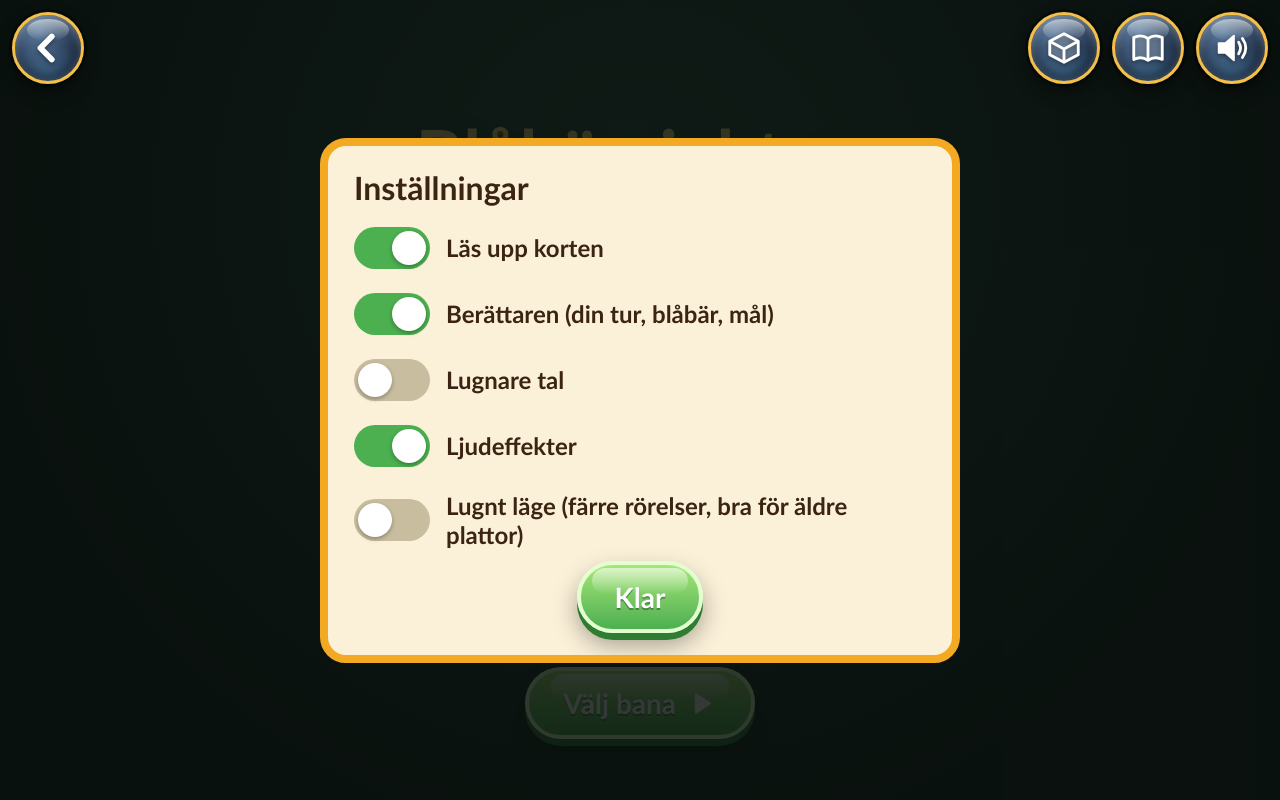
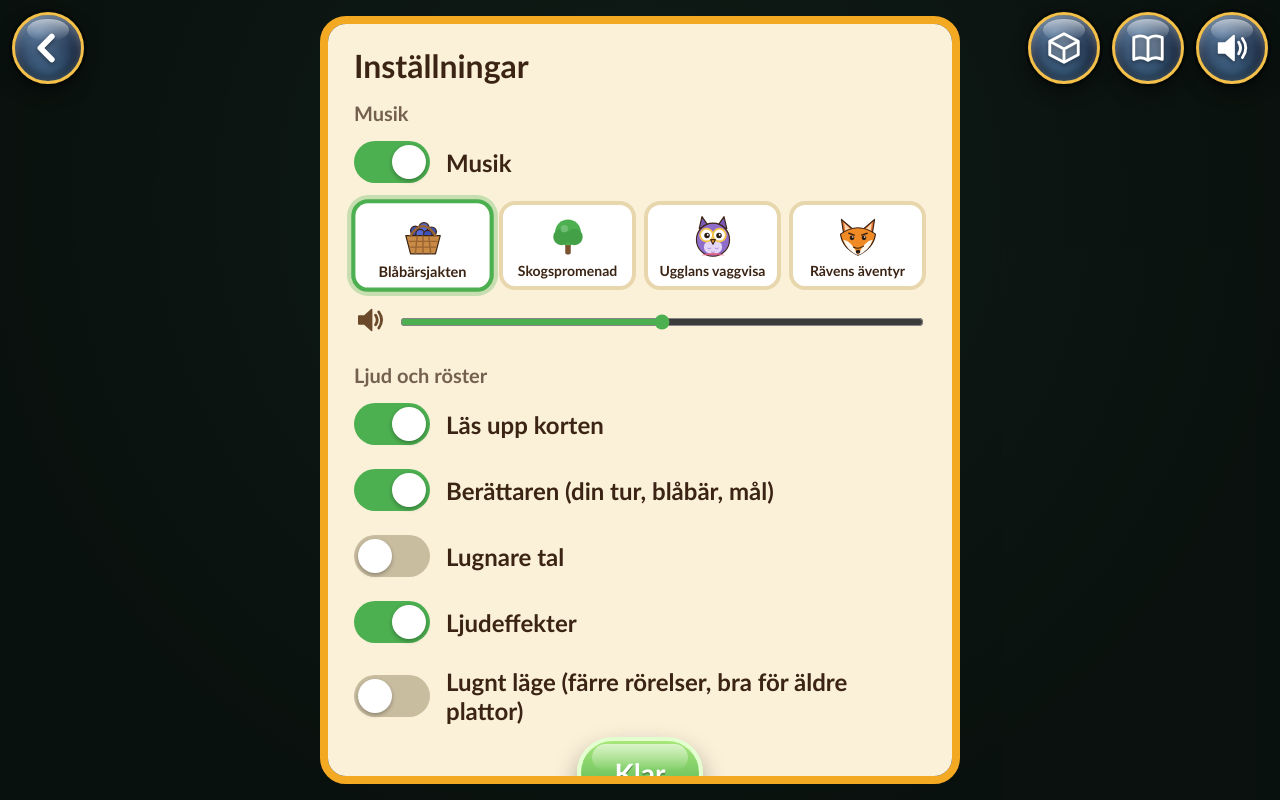
Before and after one commit to Zekath85/blabarsjakten, a website with bundled scripts: page www/games/blabarsjakten/index.html in a window 1280 px wide. Both pictures are taken after a click on the button 1232 px from the left and 48 px from the top of the page. Built offline with nearby package versions, Linux system fonts and the light colour scheme.

Commit message:
Bakgrundsmusik: lugn menymusik och fyra egna låtar i Blåbärsjakten
- Musikmotor (shared/music.js) som spelar syntmusik direkt i plattan, utan ljudfiler.
- Menymusik (shared/menu-song.js): lugn och svävande, i Spelhörnan och spelens menyer.
- Blåbärsjaktens låtar (songs.js): Blåbärsjakten (tema), Skogspromenad, Ugglans vaggvisa, Rävens äventyr.
- Spelmusiken startar vid Starta och går på repeat. Nytt spel går tillbaka till menymusiken.
- Inställningar: musik av/på, välj låt och volym.
- Musiken sänks när någon pratar.

Co-Authored-By: Claude Opus 5.5 <noreply@anthropic.com>

```diff
--- a/www/games/blabarsjakten/game.css
+++ b/www/games/blabarsjakten/game.css
@@ -614,3 +614,15 @@ body[data-season="autumn"] .sky { background: linear-gradient(#f2a65a, #ffd9a8 6
 body[data-season="winter"] .far-hills path { fill: #e8f1f8; } body[data-season="winter"] .far-hills path.near { fill: #d4e3ee; }
 body[data-season="autumn"] .far-hills path { fill: #c99a4a; } body[data-season="autumn"] .far-hills path.near { fill: #b37f36; }
 body.calm .cloud { animation: none; }
+
+/* ---------- Musik i inställningarna ---------- */
+.panel-sub { margin: 16px 0 4px; font-size: 20px; opacity: .7; }
+.songs { display: grid; grid-template-columns: repeat(4, 1fr); gap: 8px; margin: 6px 0; }
+.song { display: flex; flex-direction: column; align-items: center; gap: 4px; padding: 8px 4px; border-radius: 16px; background: #fff; border: 4px solid #e8d7ad; color: var(--ink); }
+.song svg { width: 46px; height: 46px; }
+.song small { font-size: 14px; font-weight: 800; text-align: center; line-height: 1.1; }
+.song.on { border-color: #4caf50; box-shadow: 0 0 0 4px rgba(76,175,80,.3); transform: scale(1.04); }
+.volume { display: flex; align-items: center; gap: 12px; padding: 8px 0; }
+.volume svg { width: 32px; height: 32px; color: #6b4a2b; }
+.volume input { flex: 1; accent-color: #4caf50; height: 30px; }
+@media (max-width: 560px) { .songs { grid-template-columns: repeat(2, 1fr); } }
--- a/www/games/blabarsjakten/game.js
+++ b/www/games/blabarsjakten/game.js
@@ -6,6 +6,9 @@ import { renderScenery, THEMES, SCENE_CELLS } from './scenery.js';
 import { stop, playClip, sfx, settings } from '../../shared/audio.js';
 import { avatar, robot, OPTIONS, DEFAULT_LOOKS } from '../../shared/avatar.js';
 import { confirmQuit } from '../../shared/dialog.js';
+import { music } from '../../shared/music.js';
+import { MENU_SONG } from '../../shared/menu-song.js';
+import { SONGS } from './songs.js';
 import { ICONS, medal, sizeIcon, fillIcons } from '../../shared/icons.js';
 
 // Inspelad röst för kortet (filer från "npm run voices").
@@ -295,6 +298,7 @@ $('#startBtn').onclick = startGame;
 function startGame() {
   sfx.good();
   setSeason(seasonPick, true);
+  music.play(SONGS[settings.get('song')] || SONGS.theme);
   const who = lineup();
   game = L.createGame(who.map(p => p.name), board);
   shown.length = 0;
@@ -781,7 +785,7 @@ function showPodium() {
   const winners = list.filter(r => r.rank === 1).map(r => r.player.name);
   say(winners.length > 1 ? 'tie' : 'win');
 }
-$('#againBtn').onclick = () => { $('#podium').hidden = true; renderSetup(); show('setup'); };
+$('#againBtn').onclick = () => { $('#podium').hidden = true; renderSetup(); show('setup'); music.play(MENU_SONG); };
 $('#menuBtn').onclick = () => (location.href = '../../index.html');
 
 // ---------- Knappar högst upp ----------
@@ -790,15 +794,36 @@ $('#backBtn').onclick = async () => {
   location.href = '../../index.html';
 };
 const soundIcon = () => ($('#soundBtn').innerHTML = `<svg viewBox="0 0 40 40"><path d="M6 15 H13 L22 7 V33 L13 25 H6Z" fill="#fff" stroke="#fff" stroke-width="2" stroke-linejoin="round"/>${
-  ['cards', 'guide', 'sfx'].some(settings.get)
+  ['cards', 'guide', 'sfx', 'music'].some(settings.get)
     ? '<path d="M27 14 Q31 20 27 26 M31 10 Q38 20 31 30" fill="none" stroke="#fff" stroke-width="3" stroke-linecap="round"/>'
     : '<path d="M28 15 L36 25 M36 15 L28 25" stroke="#ff8a80" stroke-width="3.5" stroke-linecap="round"/>'}</svg>`);
+const SONG_ICON = { theme: ART.basket, walk: ART.tree, lullaby: ART.owl, fox: ART.fox };
+const inGame = () => game && !game.over;
+function renderSongs() {
+  $('#songList').innerHTML = Object.entries(SONGS).map(([key, s]) =>
+    `<button class="song ${key === settings.get('song') ? 'on' : ''}" data-song="${key}">${SONG_ICON[key] || ''}<small>${s.name}</small></button>`).join('');
+}
 $('#soundBtn').onclick = () => {
   document.querySelectorAll('[data-pref]').forEach(cb => (cb.checked = settings.get(cb.dataset.pref)));
+  $('#musicVol').value = settings.get('musicVol');
+  renderSongs();
   $('#soundPanel').hidden = false;
 };
+$('#songList').onclick = e => {
+  const key = e.target.closest('.song')?.dataset.song;
+  if (!key) return;
+  settings.set('song', key);
+  if (!settings.get('music')) settings.set('music', true);
+  $('#soundPanel').querySelector('[data-pref="music"]').checked = true;
+  music.play(SONGS[key]); // spela direkt, så man hör hur den låter
+  renderSongs();
+};
+$('#musicVol').oninput = e => settings.set('musicVol', +e.target.value);
 $('#soundPanel').onchange = e => { settings.set(e.target.dataset.pref, e.target.checked); soundIcon(); };
-$('#closeSoundBtn').onclick = () => ($('#soundPanel').hidden = true);
+$('#closeSoundBtn').onclick = () => {
+  $('#soundPanel').hidden = true;
+  if (!inGame()) music.play(MENU_SONG);
+};
 soundIcon();
 $('#rulesBtn').onclick = () => ($('#rules').hidden = false);
 
@@ -837,5 +862,7 @@ function watchSpeed() {
   requestAnimationFrame(tick);
 }
 
+addEventListener('pointerdown', () => { if (!music.playing) music.play(inGame() ? SONGS[settings.get('song')] || SONGS.theme : MENU_SONG); }, { once: true });
+
 fillIcons();
 renderSetup();
--- a/www/games/blabarsjakten/index.html
+++ b/www/games/blabarsjakten/index.html
@@ -141,6 +141,11 @@
   <div class="overlay" id="soundPanel" hidden>
     <div class="panel">
       <h2>Inställningar</h2>
+      <h3 class="panel-sub">Musik</h3>
+      <label class="toggle"><input type="checkbox" data-pref="music"><span></span>Musik</label>
+      <div class="songs" id="songList"></div>
+      <label class="volume" aria-label="Musikens volym"><span data-icon="speaker"></span><input type="range" id="musicVol" min="0" max="1" step="0.05"></label>
+      <h3 class="panel-sub">Ljud och röster</h3>
       <label class="toggle"><input type="checkbox" data-pref="cards"><span></span>Läs upp korten</label>
       <label class="toggle"><input type="checkbox" data-pref="guide"><span></span>Berättaren (din tur, blåbär, mål)</label>
       <label class="toggle"><input type="checkbox" data-pref="slow"><span></span>Lugnare tal</label>
--- /dev/null
+++ b/www/games/blabarsjakten/songs.js
@@ -0,0 +1,67 @@
+// Blåbärsjaktens egna låtar (originalmusik). Spelas av shared/music.js.
+// Melodin skrivs i åttondelar: 8 toner per takt. '.' = paus, '-' = håll kvar tonen.
+export const SONGS = {
+  // Temalåten: glad och studsig, med syntmelodi, arpeggio och trummor.
+  theme: {
+    name: 'Blåbärsjakten',
+    bpm: 124,
+    chords: ['C', 'G', 'Am', 'F', 'C', 'G', 'F', 'G'],
+    lead: `E5 G5 C6 G5 A5 G5 E5 .
+           D5 G5 B5 G5 A5 G5 D5 .
+           C5 E5 A5 G5 E5 C5 D5 E5
+           F5 - A5 - G5 - E5 -
+           E5 G5 C6 G5 A5 G5 E5 G5
+           B5 - A5 G5 D5 - G5 -
+           A5 G5 F5 E5 D5 C5 D5 E5
+           D5 - - - G4 - . .`,
+    leadWave: 'square', arp: 'up', bass: 'eighth', echo: 0.25,
+    drums: 'k.h.s.h.k.h.s.hh',
+  },
+  // Lugn promenad genom skogen.
+  walk: {
+    name: 'Skogspromenad',
+    bpm: 100,
+    chords: ['G', 'Em', 'C', 'D', 'G', 'Em', 'C', 'D'],
+    lead: `B4 - D5 - G5 - F#5 E5
+           E5 - - - D5 - B4 -
+           C5 - E5 - G5 - E5 -
+           D5 - - - A4 - - -
+           B4 - D5 - G5 - A5 B5
+           G5 - E5 - D5 - B4 -
+           E5 - D5 - C5 - A4 -
+           B4 - A4 - G4 - - -`,
+    leadWave: 'triangle', leadVol: 0.09, arp: 'pluck', bass: 'long', echo: 0.35,
+    drums: 'k.......h...k...',
+  },
+  // Drömsk och vacker: harpliknande arpeggio och mjuk melodi med eko.
+  lullaby: {
+    name: 'Ugglans vaggvisa',
+    bpm: 80,
+    chords: ['F', 'Am', 'Bb', 'C', 'Dm', 'Bb', 'F', 'C'],
+    lead: `A5 - - - C6 - - -
+           E5 - - - A5 - G5 -
+           F5 - - - D5 - - -
+           E5 - G5 - C6 - - -
+           D6 - C6 - A5 - - -
+           F5 - G5 - A5 - Bb5 -
+           A5 - - - F5 - - -
+           G5 - - - - - - -`,
+    leadWave: 'sine', leadVol: 0.1, arp: 'harp', pad: true, bass: 'long', echo: 0.55,
+  },
+  // Snabb retro-synthpop med pumpande bas.
+  fox: {
+    name: 'Rävens äventyr',
+    bpm: 138,
+    chords: ['Am', 'F', 'C', 'G', 'Am', 'F', 'G', 'E'],
+    lead: `A5 . C6 . E6 . C6 A5
+           A5 . C6 . F6 . E6 C6
+           G5 . C6 . E6 . G6 E6
+           D6 . B5 . G5 . B5 D6
+           E6 - D6 C6 B5 C6 A5 .
+           C6 - B5 A5 G5 A5 F5 .
+           B5 - A5 G5 D6 - B5 .
+           G#5 - B5 - E6 - - .`,
+    leadWave: 'square', leadVol: 0.065, arp: 'up', bass: 'pump', echo: 0.2,
+    drums: 'k.h.s.hkk.h.s.hh',
+  },
+};
--- a/www/shared/audio.js
+++ b/www/shared/audio.js
@@ -2,7 +2,7 @@
 // Korten och berättarens repliker är inspelade (mp3). Saknas en fil används plattans röst (speechSynthesis).
 
 // Inställningar: läs upp kort, berättaren, lugnare tal, ljudeffekter, lugnt läge (färre rörelser).
-const DEFAULTS = { cards: true, guide: true, slow: false, sfx: true, calm: false };
+const DEFAULTS = { cards: true, guide: true, slow: false, sfx: true, calm: false, music: true, musicVol: 0.5, song: 'theme' };
 let prefs = { ...DEFAULTS };
 try { prefs = { ...DEFAULTS, ...JSON.parse(localStorage.getItem('prefs') || '{}') }; } catch {}
 const listeners = [];
@@ -33,18 +33,24 @@ if (hasWebSpeech) { pickVoice(); speechSynthesis.onvoiceschanged = pickVoice; }
 function stopSpeech() {
   clip.pause();
   if (hasWebSpeech) speechSynthesis.cancel();
+  talking(false);
 }
 
 // Inspelad röst. Returnerar ett löfte som blir klart när uppläsningen är slut.
 const clip = new Audio();
+const speechListeners = [];
+export const onSpeech = fn => speechListeners.push(fn);
+const talking = on => speechListeners.forEach(fn => fn(on));
+
 export function playClip(url, text, voice = NARRATOR, kind = 'cards') {
   if (kind !== 'always' && !prefs[kind]) return Promise.resolve();
   stopSpeech();
   clip.src = url;
   clip.playbackRate = prefs.slow ? 0.85 : 1; // lugnare tal, rösten behåller sitt tonläge
   return new Promise(done => {
-    clip.onended = clip.onerror = () => done();
-    clip.play().catch(() => speak(text, voice, kind).then(done));
+    clip.onended = clip.onerror = () => { talking(false); done(); };
+    talking(true);
+    clip.play().catch(() => speak(text, voice, kind).then(() => { talking(false); done(); }));
   });
 }
 
@@ -61,7 +67,8 @@ export function speak(text, voice = NARRATOR, kind = 'guide') {
     u.voice = svVoice;
     u.pitch = voice.pitch;
     u.rate = voice.rate * (prefs.slow ? 0.85 : 1);
-    u.onend = u.onerror = done;
+    u.onend = u.onerror = () => { talking(false); done(); };
+    talking(true);
     speechSynthesis.speak(u);
   });
 }
@@ -70,10 +77,11 @@ export const stop = stopSpeech;
 // --- Ljudeffekter med Web Audio (inga ljudfiler behövs).
 // Mjuka toner med kort insvängning: låter som marimba och klockor i stället för pip.
 let ctx;
+export const getCtx = () => (ctx ||= new (window.AudioContext || window.webkitAudioContext)());
 function tone(freq, dur, { type = 'sine', vol = 0.16, delay = 0, to } = {}) {
   if (!prefs.sfx) return;
   try {
-    ctx ||= new (window.AudioContext || window.webkitAudioContext)();
+    getCtx();
     const t = ctx.currentTime + delay;
     const o = ctx.createOscillator(), g = ctx.createGain();
     o.type = type;
--- /dev/null
+++ b/www/shared/menu-song.js
@@ -0,0 +1,10 @@
+// Menymusik för Spelhörnan och spelens menyer: lugn, svävande och diskret. Ingen melodi, bara mjuka ackord.
+export const MENU_SONG = {
+  name: 'Spelhörnan',
+  bpm: 66,
+  chords: ['F', 'Am', 'Dm', 'C', 'Bb', 'F', 'Gm', 'C'],
+  lead: '',
+  swell: true,
+  bass: 'long',
+  echo: 0.4,
+};
--- /dev/null
+++ b/www/shared/music.js
@@ -0,0 +1,175 @@
+// Bakgrundsmusik som spelas med syntljud direkt i plattan (Web Audio). Inga ljudfiler, funkar utan internet.
+// Varje spel har egna låtar (t.ex. games/blabarsjakten/songs.js). Motorn är gemensam.
+//
+// En låt: { name, bpm, chords: ['C','G','Am','F', ...] (ett ackord per takt),
+//   lead: 'E5 G5 C6 . - ...' (åttondelar, 8 per takt; '.' = paus, '-' = håll kvar),
+//   leadWave, arp: 'up' | 'harp' | 'pluck' | null, bass: 'eighth' | 'pump' | 'long', drums: 16 tecken per takt (k=kick, s=virvel, h=hihat, .=tyst),
+//   pad: true/false, echo: 0..1 }
+import { settings, getCtx, onSpeech } from './audio.js';
+
+const NAMES = { C: 0, D: 2, E: 4, F: 5, G: 7, A: 9, B: 11 };
+const freqOf = midi => 440 * Math.pow(2, (midi - 69) / 12);
+// 'C#5', 'Bb4', 'E6' -> MIDI-nummer
+function midiOf(note) {
+  const m = /^([A-G])([#b]?)(\d)$/.exec(note);
+  if (!m) return null;
+  return 12 * (+m[3] + 1) + NAMES[m[1]] + (m[2] === '#' ? 1 : m[2] === 'b' ? -1 : 0);
+}
+// 'Am', 'F', 'Bb', 'E' -> [grundton, ters, kvint] som MIDI i oktav 4
+function chordOf(name) {
+  const m = /^([A-G][#b]?)(m?)$/.exec(name);
+  const root = midiOf(m[1] + '4');
+  return [root, root + (m[2] ? 3 : 4), root + 7];
+}
+
+let ctx, master, musicBus, echo, song = null, timer = null, step = 0, nextTime = 0, noise, ducked = false;
+
+function setup() {
+  if (master) return;
+  ctx = getCtx();
+  master = ctx.createGain();
+  master.connect(ctx.destination);
+  // Mjukt eko gör ljudet större och vackrare.
+  echo = ctx.createDelay(1);
+  const fb = ctx.createGain(), wet = ctx.createGain(), tone = ctx.createBiquadFilter();
+  tone.type = 'lowpass'; tone.frequency.value = 2400;
+  fb.gain.value = 0.32; wet.gain.value = 0.35;
+  echo.connect(tone); tone.connect(fb); fb.connect(echo); tone.connect(wet); wet.connect(master);
+  musicBus = ctx.createGain();
+  musicBus.connect(master);
+  // Brus till trummorna (en gång).
+  noise = ctx.createBuffer(1, ctx.sampleRate * 0.3, ctx.sampleRate);
+  const d = noise.getChannelData(0);
+  for (let i = 0; i < d.length; i++) d[i] = Math.random() * 2 - 1;
+  applyVolume();
+}
+
+function applyVolume() {
+  if (!master) return;
+  const v = settings.get('music') ? settings.get('musicVol') : 0;
+  master.gain.setTargetAtTime(v * 0.5 * (ducked ? 0.35 : 1), ctx.currentTime, 0.15);
+}
+
+// En ton med mjuk början och slut. wave: 'square' | 'triangle' | 'sawtooth' | 'sine'.
+function voice(midi, t, dur, { wave = 'square', vol = 0.1, cutoff = 3000, toEcho = 0, vibrato = 0 } = {}) {
+  const o = ctx.createOscillator(), g = ctx.createGain(), f = ctx.createBiquadFilter();
+  o.type = wave;
+  o.frequency.setValueAtTime(freqOf(midi), t);
+  if (vibrato) {
+    const lfo = ctx.createOscillator(), lg = ctx.createGain();
+    lfo.frequency.value = 5.5; lg.gain.value = freqOf(midi) * 0.006 * vibrato;
+    lfo.connect(lg).connect(o.frequency); lfo.start(t + 0.08); lfo.stop(t + dur + 0.1);
+  }
+  f.type = 'lowpass'; f.frequency.value = cutoff;
+  g.gain.setValueAtTime(0.0001, t);
+  g.gain.exponentialRampToValueAtTime(vol, t + 0.015);
+  g.gain.setTargetAtTime(vol * 0.6, t + 0.05, 0.1);
+  g.gain.setTargetAtTime(0.0001, t + dur, 0.06);
+  o.connect(f).connect(g).connect(musicBus);
+  if (toEcho) { const s = ctx.createGain(); s.gain.value = toEcho; g.connect(s).connect(echo); }
+  o.start(t); o.stop(t + dur + 0.4);
+}
+
+// Långsam, mjuk ackordmatta (för menyn): tonar in och ut, lätt svävande.
+function swell(midi, t, dur, k) {
+  const o = ctx.createOscillator(), o2 = ctx.createOscillator(), g = ctx.createGain(), f = ctx.createBiquadFilter();
+  o.type = 'triangle'; o2.type = 'sine';
+  o.frequency.value = freqOf(midi); o2.frequency.value = freqOf(midi) * 1.003; // lite ur stämning = varmt och levande
+  f.type = 'lowpass'; f.frequency.value = 1400;
+  const v = 0.03 - k * 0.004;
+  g.gain.setValueAtTime(0.0001, t);
+  g.gain.linearRampToValueAtTime(v, t + dur * 0.4);
+  g.gain.linearRampToValueAtTime(0.0001, t + dur);
+  o.connect(f); o2.connect(f); f.connect(g).connect(musicBus);
+  const s = ctx.createGain(); s.gain.value = 0.4; g.connect(s).connect(echo);
+  o.start(t); o2.start(t); o.stop(t + dur + 0.1); o2.stop(t + dur + 0.1);
+}
+
+function drum(kind, t) {
+  if (kind === 'k') {
+    const o = ctx.createOscillator(), g = ctx.createGain();
+    o.frequency.setValueAtTime(150, t); o.frequency.exponentialRampToValueAtTime(45, t + 0.12);
+    g.gain.setValueAtTime(0.35, t); g.gain.exponentialRampToValueAtTime(0.001, t + 0.18);
+    o.connect(g).connect(musicBus); o.start(t); o.stop(t + 0.2);
+    return;
+  }
+  const src = ctx.createBufferSource(), g = ctx.createGain(), f = ctx.createBiquadFilter();
+  src.buffer = noise;
+  f.type = kind === 's' ? 'bandpass' : 'highpass';
+  f.frequency.value = kind === 's' ? 1800 : 7000;
+  const len = kind === 's' ? 0.14 : 0.04;
+  g.gain.setValueAtTime(kind === 's' ? 0.16 : 0.05, t);
+  g.gain.exponentialRampToValueAtTime(0.001, t + len);
+  src.connect(f).connect(g).connect(musicBus);
+  src.start(t); src.stop(t + len + 0.02);
+}
+
+// Spela upp allt som ska låta i ett sextondelssteg.
+function playStep(s, t) {
+  const sixteenth = 60 / song.bpm / 4, bar = Math.floor(s / 16), pos = s % 16;
+  const chord = chordOf(song.chords[bar % song.chords.length]);
+  // Melodi (åttondelar): räkna hur länge tonen hålls ('-').
+  if (pos % 2 === 0 && song.leadTokens.length) {
+    const tokens = song.leadTokens, i = s / 2;
+    const tok = tokens[i % tokens.length];
+    if (tok !== '.' && tok !== '-') {
+      let len = 1;
+      while (tokens[(i + len) % tokens.length] === '-' && len < 8) len++;
+      voice(midiOf(tok), t, len * sixteenth * 2 * 0.92, { wave: song.leadWave || 'square', vol: song.leadVol || 0.07, cutoff: 2600, toEcho: song.echo || 0.3, vibrato: 1 });
+    }
+  }
+  // Arpeggio av ackordet.
+  if (song.arp === 'up') {
+    const n = [chord[0], chord[1], chord[2], chord[0] + 12][pos % 4];
+    voice(n, t, sixteenth * 0.9, { wave: 'square', vol: 0.025, cutoff: 1800 });
+  } else if (song.arp === 'harp') {
+    const up = [chord[0], chord[1], chord[2], chord[0] + 12, chord[1] + 12, chord[2] + 12, chord[0] + 24, chord[2] + 12];
+    const n = up[pos < 8 ? pos : 15 - pos];
+    voice(n, t, sixteenth * 3, { wave: 'triangle', vol: 0.045, cutoff: 4000, toEcho: 0.5 });
+  } else if (song.arp === 'pluck' && pos % 2 === 0) {
+    const n = [chord[0], chord[2], chord[1] + 12, chord[2]][(pos / 2) % 4];
+    voice(n, t, sixteenth * 1.6, { wave: 'triangle', vol: 0.05, cutoff: 2500, toEcho: 0.25 });
+  }
+  // Bas.
+  const root = chord[0] - 24;
+  if (song.bass === 'eighth' && pos % 2 === 0) voice(root + (pos % 4 === 2 ? 12 : 0), t, sixteenth * 1.7, { wave: 'triangle', vol: 0.13, cutoff: 900 });
+  if (song.bass === 'pump' && pos % 2 === 0) voice(root + (pos % 4 === 2 ? 12 : 0), t, sixteenth * 1.4, { wave: 'sawtooth', vol: 0.06, cutoff: 700 });
+  if (song.bass === 'long' && pos === 0) voice(root, t, sixteenth * 15, { wave: 'triangle', vol: 0.12, cutoff: 600 });
+  // Mjuk matta av ackordet i början av varje takt.
+  if (song.pad && pos === 0) chord.forEach(n => voice(n, t, sixteenth * 15, { wave: 'sawtooth', vol: 0.018, cutoff: 1200, toEcho: 0.3 }));
+  if (song.swell && pos === 0) chord.concat(chord[0] + 12).forEach((n, k) => swell(n, t, sixteenth * 16 * 1.05, k));
+  // Trummor.
+  const dr = song.drums?.[pos];
+  if (dr && dr !== '.') drum(dr, t);
+}
+
+// Schemaläggaren: lägger in toner en bit i förväg så att takten blir jämn även om plattan är upptagen.
+function tick() {
+  const sixteenth = 60 / song.bpm / 4, total = song.chords.length * 16;
+  while (nextTime < ctx.currentTime + 0.15) {
+    playStep(step, nextTime);
+    nextTime += sixteenth;
+    step = (step + 1) % total; // repeat
+  }
+}
+
+export const music = {
+  // Starta (eller byt till) en låt. Kräver att man har tryckt på skärmen en gång (webbläsarens regel).
+  play(s) {
+    setup();
+    if (ctx.state === 'suspended') ctx.resume();
+    song = { ...s, leadTokens: s.lead ? s.lead.trim().split(/\s+/) : [] };
+    step = 0;
+    nextTime = ctx.currentTime + 0.1;
+    clearInterval(timer);
+    timer = setInterval(tick, 40);
+    applyVolume();
+  },
+  stop() { clearInterval(timer); timer = null; song = null; },
+  get playing() { return !!timer; },
+  applyVolume,
+};
+
+settings.onChange(key => (key === 'music' || key === 'musicVol') && applyVolume());
+// Sänk musiken när någon pratar, så att man hör uppläsningen.
+onSpeech(on => { ducked = on; applyVolume(); });
```
Also changed, not shown: www/index.html (+4 -0 lines).
